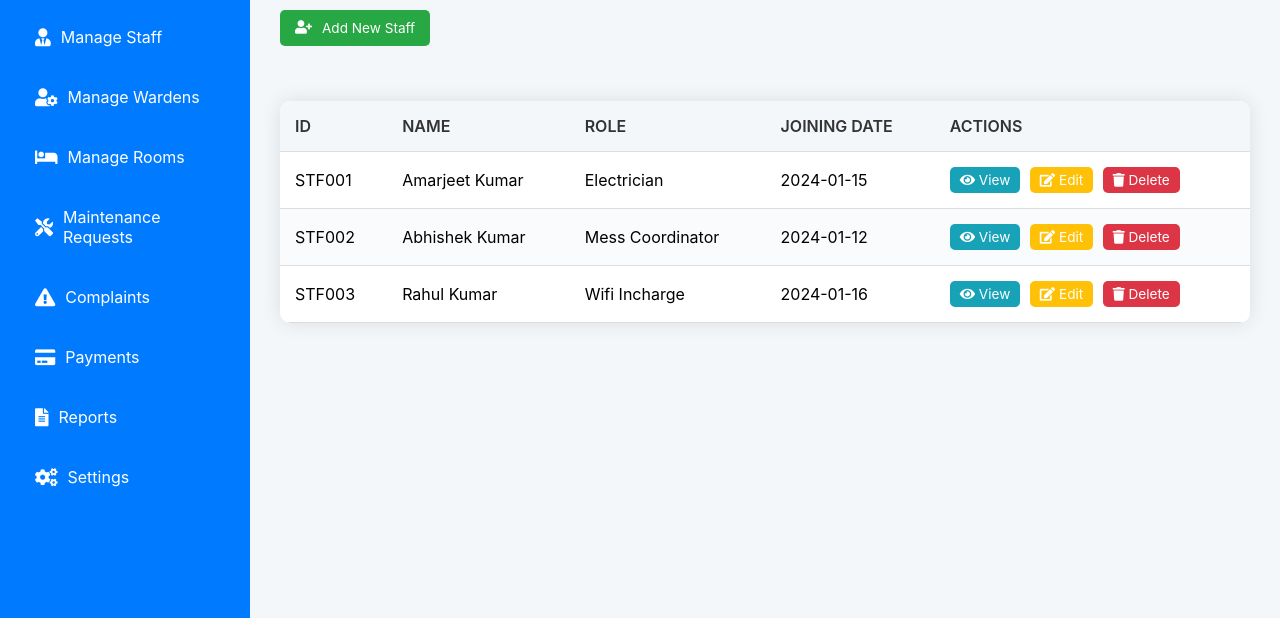
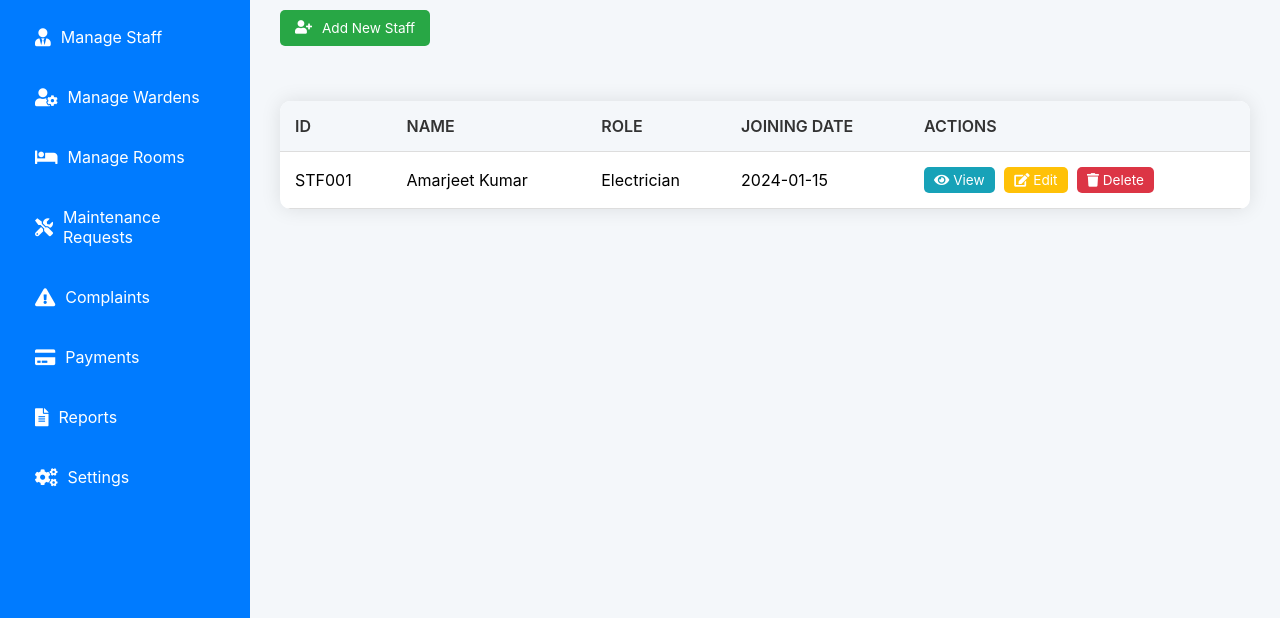
Before and after one commit to pixi-pov/Hostel-Dashboard, a plain HTML site: page Comp/Admin Dashboard/manage-staff.html in a window 1280 px wide. Shown: the part 182-800 px from the top of the page. Drawn offline with Linux system fonts and the light colour scheme.

```diff
--- a/Comp/Admin Dashboard/manage-staff.html
+++ b/Comp/Admin Dashboard/manage-staff.html
@@ -75,26 +75,6 @@
                             <a href="#" class="table-btn-delete"><i class="fas fa-trash"></i> Delete</a>
                         </td>
                     </tr>
-                        <td>STF002</td>
-                        <td>Abhishek Kumar</td>
-                        <td>Mess Coordinator</td>
-                        <td>2024-01-12</td>
-                        <td>
-                            <a href="view-staff.html" class="table-btn-view"><i class="fas fa-eye"></i> View</a>
-                            <a href="edit-staff.html" class="table-btn-edit"><i class="fas fa-edit"></i> Edit</a>
-                            <a href="#" class="table-btn-delete"><i class="fas fa-trash"></i> Delete</a>
-                        </td>
-                    </tr>
-                        <td>STF003</td>
-                        <td>Rahul Kumar</td>
-                        <td>Wifi Incharge</td>
-                        <td>2024-01-16</td>
-                        <td>
-                            <a href="view-staff.html" class="table-btn-view"><i class="fas fa-eye"></i> View</a>
-                            <a href="edit-staff.html" class="table-btn-edit"><i class="fas fa-edit"></i> Edit</a>
-                            <a href="#" class="table-btn-delete"><i class="fas fa-trash"></i> Delete</a>
-                        </td>
-                    </tr>
                     <!-- More rows here -->
                 </tbody>
             </table>
```
